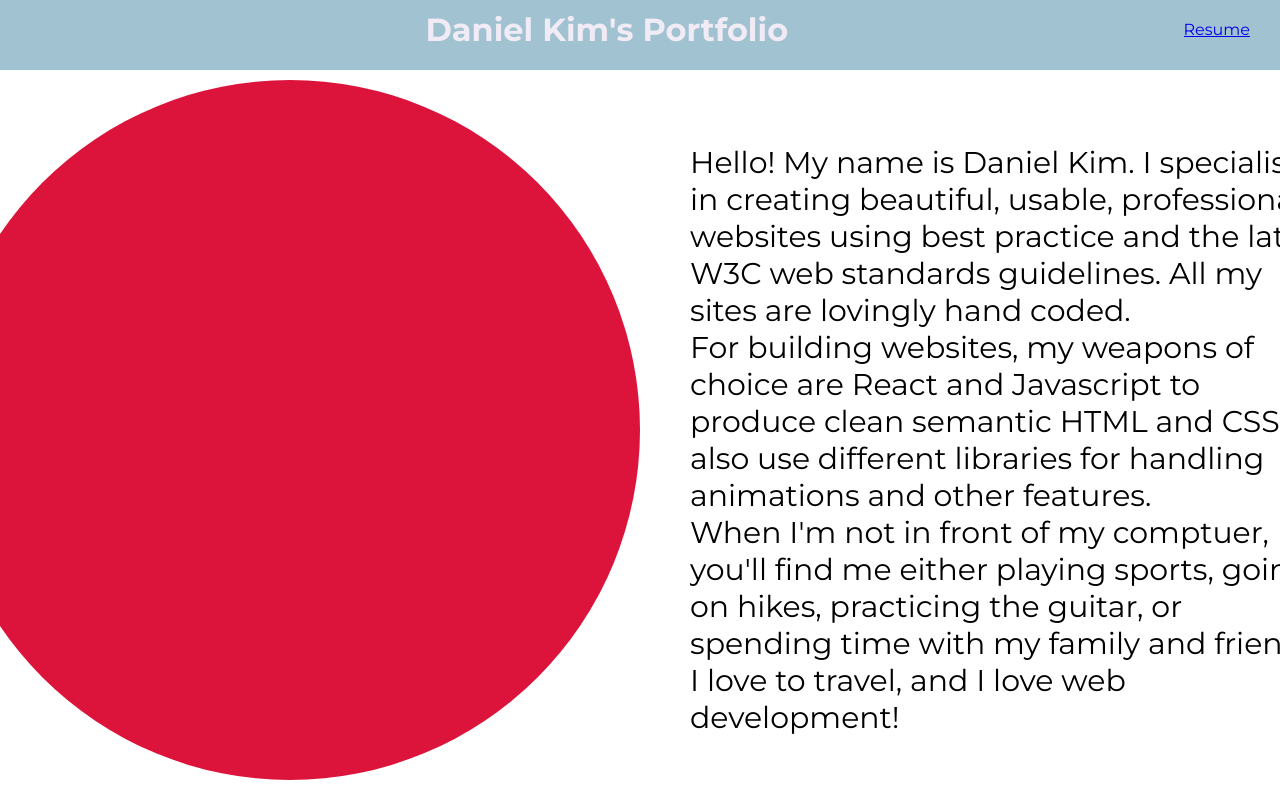
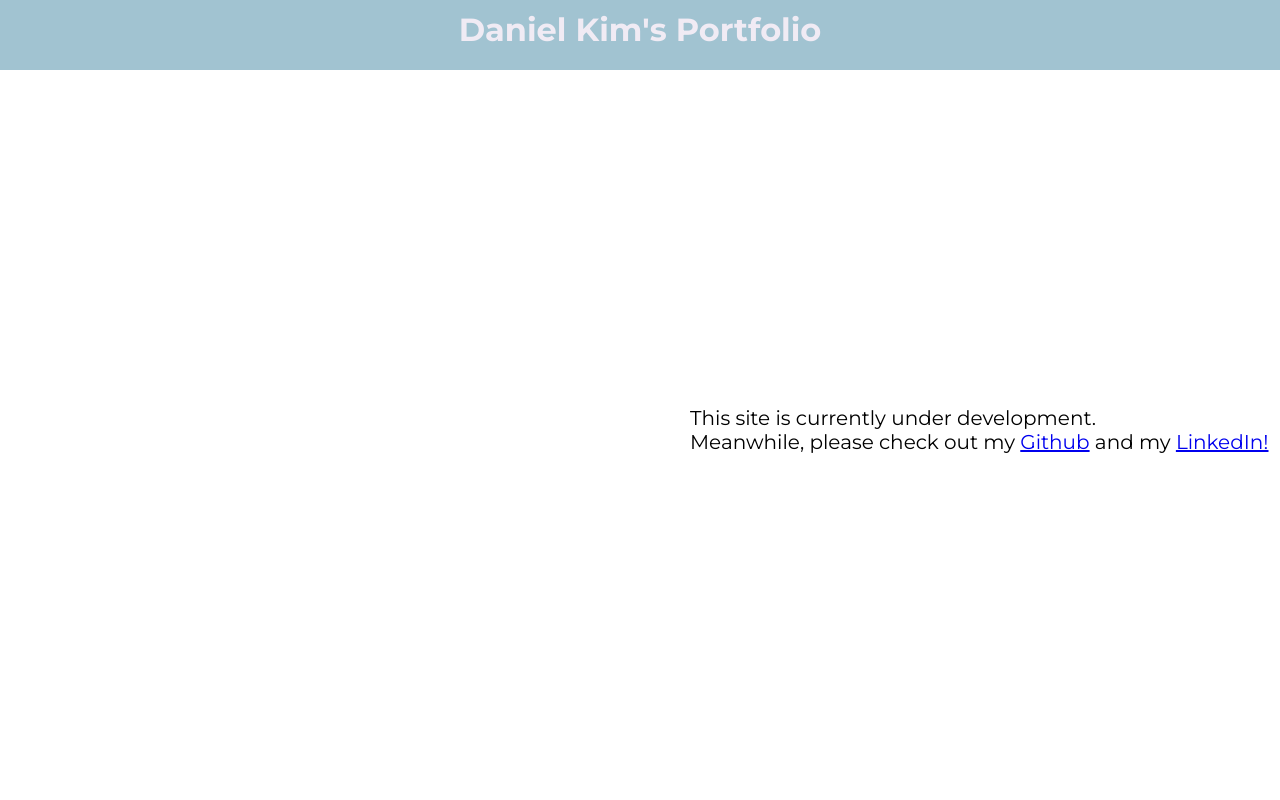
Before and after one commit to yoojeenkim/Daniel-Kims-Portfolio, a React (Create React App) app: page / in a window 1280 px wide. Built offline with nearby package versions, Linux system fonts and the light colour scheme.

Commit message:
placeholders work in progress

```diff
--- a/src/App.js
+++ b/src/App.js
@@ -1,7 +1,7 @@
 import Topbar from "./components/topbar/Topbar"
 import About from "./components/about/About"
-import Portfolio from "./components/portfolio/Portfolio"
-import Contact from "./components/contact/Contact"
+// import Portfolio from "./components/portfolio/Portfolio"
+// import Contact from "./components/contact/Contact"
 import "./app.scss"
 
 function App() {
@@ -10,8 +10,8 @@ function App() {
             <Topbar/>
             <div className="sections">
                 <About/>
-                <Portfolio/>
-                <Contact/>
+                {/* <Portfolio/> */}
+                {/* <Contact/> */}
             </div>
         </div>
     );
--- a/src/app.scss
+++ b/src/app.scss
@@ -6,7 +6,7 @@
         height: calc(100vh - 80px);
         background-color: #fff;
         position: relative;
-        top: 80px;
+        top: 70px;
         scroll-behavior: smooth;
         scroll-snap-type: y mandatory;
         scrollbar-width: none; //for firefox
--- a/src/components/about/About.jsx
+++ b/src/components/about/About.jsx
@@ -4,15 +4,17 @@ export default function About() {
     return (
         <div className="intro" id="intro">
             <div className="left">
-                <div className="imgContainer">
+                {/* <div className="imgContainer">
                     <img src="" alt="" />
-                </div>
+                </div> */}
             </div>
             <div className="right">
                 <div className="wrapper">
-                    <p>Hello! My name is Daniel Kim. I specialise in creating beautiful, usable, professional websites using best practice and the latest W3C web standards guidelines. All my sites are lovingly hand coded.</p>
+                    {/* <p>Hello! My name is Daniel Kim. I specialise in creating beautiful, usable, professional websites using best practice and the latest W3C web standards guidelines. All my sites are lovingly hand coded.</p>
                     <p>For building websites, my weapons of choice are React and Javascript to produce clean semantic HTML and CSS. I also use different libraries for handling animations and other features.</p>
-                    <p>When I'm not in front of my comptuer, you'll find me either playing sports, going on hikes, practicing the guitar, or spending time with my family and friends! I love to travel, and I love web development!</p>
+                    <p>When I'm not in front of my comptuer, you'll find me either playing sports, going on hikes, practicing the guitar, or spending time with my family and friends! I love to travel, and I love web development!</p> */}
+                    <p>This site is currently under development.</p>
+                    <p>Meanwhile, please check out my <a target="_blank" rel="noreferrer" href="https://github.com/yoojeenkim">Github</a> and my <a target="_blank" rel="noreferrer" href="https://www.linkedin.com/in/daniel-k-5555a28a/">LinkedIn!</a></p>
                 </div>
             </div>
         </div>
--- a/src/components/about/about.scss
+++ b/src/components/about/about.scss
@@ -26,10 +26,6 @@
             @include mobile {
                 align-items: flex-start;
             }
-
-            img {
-                height: 90%;
-            }
         }
     }
     .right {
@@ -50,7 +46,7 @@
             }
 
             p {
-                font-size: 30px;
+                font-size: 20px;
             }
         }
     }
--- a/src/components/portfolio/portfolio.jsx
+++ b/src/components/portfolio/portfolio.jsx
@@ -5,7 +5,7 @@ export default function Portfolio() {
         <div className="portfolio" id="portfolio">
             <h1>My Projects</h1>
             <div className="container">
-                <div className="item">
+                {/* <div className="item">
                     <img src="https://via.placeholder.com/140x100" alt="Perfect Pet Placer"/>
                     <h3>Pet App</h3>
                 </div>
@@ -28,7 +28,7 @@ export default function Portfolio() {
                 <div className="item">
                     <img src="https://via.placeholder.com/140x100" alt="placeholder"/>
                     <h3>Yet Another App</h3>
-                </div>
+                </div> */}
             </div>
         </div>
     )
--- a/src/components/topbar/topbar.jsx
+++ b/src/components/topbar/topbar.jsx
@@ -9,7 +9,7 @@ export default function Topbar() {
                 </div>
                 <h1>Daniel Kim's Portfolio</h1>
                 <div className="right">
-                    <a className="resume" target="_blank" rel="noreferrer" href="https://youtube.com">Resume</a>
+                    {/* <a className="resume" target="_blank" rel="noreferrer" href="https://youtube.com">Resume</a> */}
                 </div>
             </div>
         </div>
```
